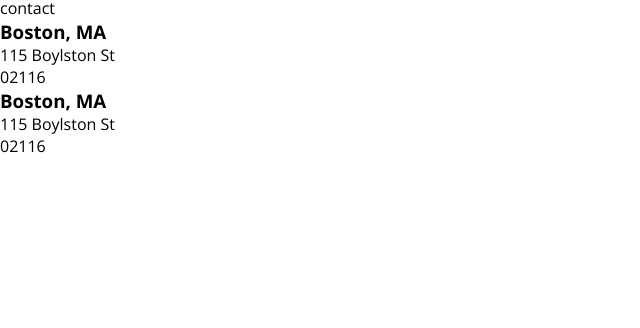
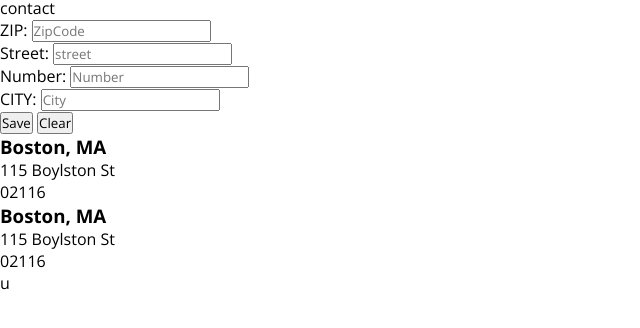
Before and after one commit to srosajazz/Auto-ZipCode-App, a plain HTML site: page index.html in a window 1280 px wide. Shown: the part 36-364 px from the top of the page, without its empty margins (0-640 px from the left). Drawn offline with nearby package versions, Linux system fonts and the light colour scheme.

Commit message:
HTML & Form part 2

```diff
--- a/index.html
+++ b/index.html
@@ -21,6 +21,37 @@
     <main>
       <section id="form-section">
         <div>
+          <form name="newAddress">
+          <div>
+            <label for="zipcode">ZIP:</label>
+            <input name="zipcode"
+            id="zipcode"
+            type="text"
+            placeholder="ZipCode">
+          </div>
+        </div>
+        <div>
+          <label for="street">Street:</label>
+          <input name="street" id="street" type="text" placeholder="street">
+        </div>
+        <div>
+          <label for="number">Number:</label>
+          <input name="Number" id="Number" type="text" placeholder="Number">
+        </div>
+        <div>
+          <label for="city">CITY:</label>
+          <input name="city" id="city" type="text" placeholder="City">
+        </div>
+        <!-- Buttons -->
+        <div>
+          <button type="submit">Save</button>
+          <button>Clear</button>
+        </div>
+      </form>
+      </div>
+      </section>
+      <section id="list-section">
+        <div>
           <h3>Boston, MA</h3>
           <p>115 Boylston St</p>
           <p>02116</p>
@@ -31,10 +62,7 @@
           <p>02116</p>
         </div>
       </section>
-      <section id="list-section">
-
-      </section>
     </main>
-  </header>
+  </header>u
 </body>
 </html>
```
